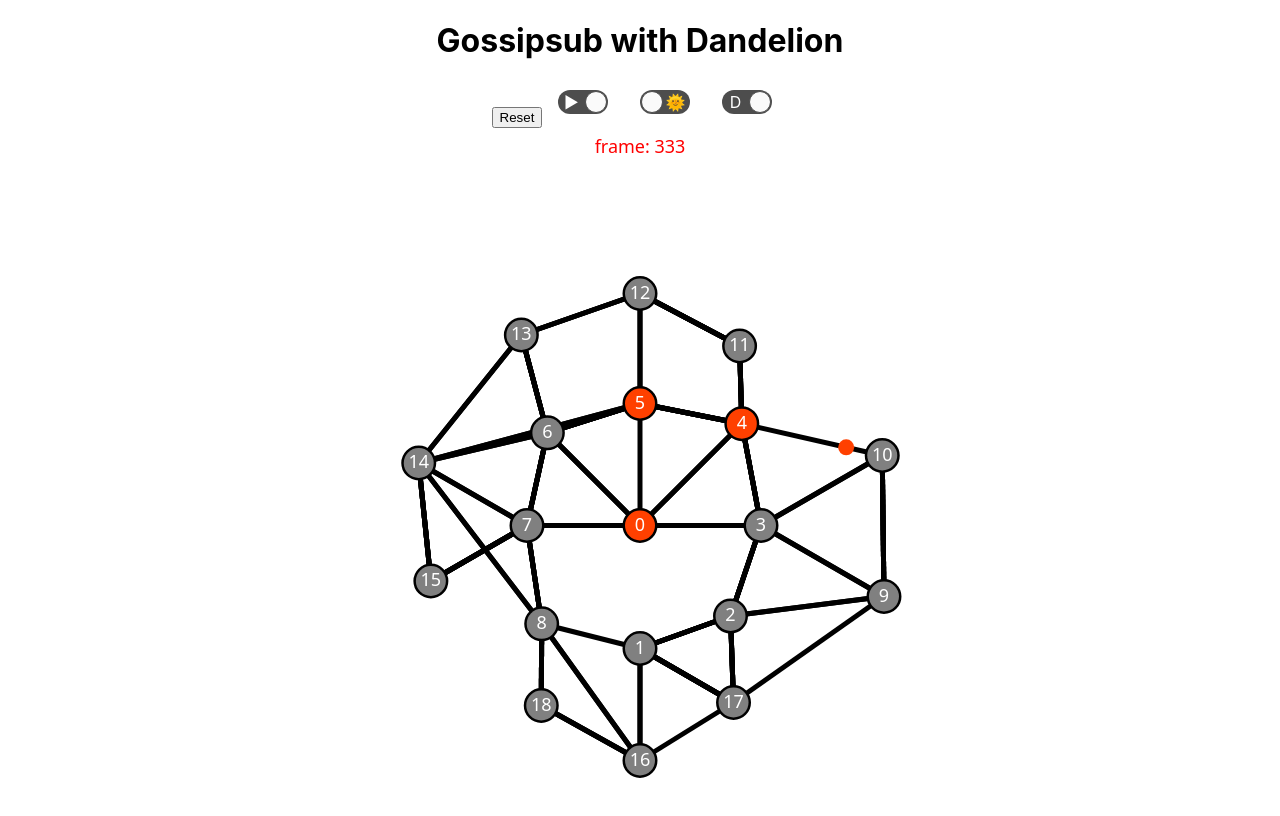
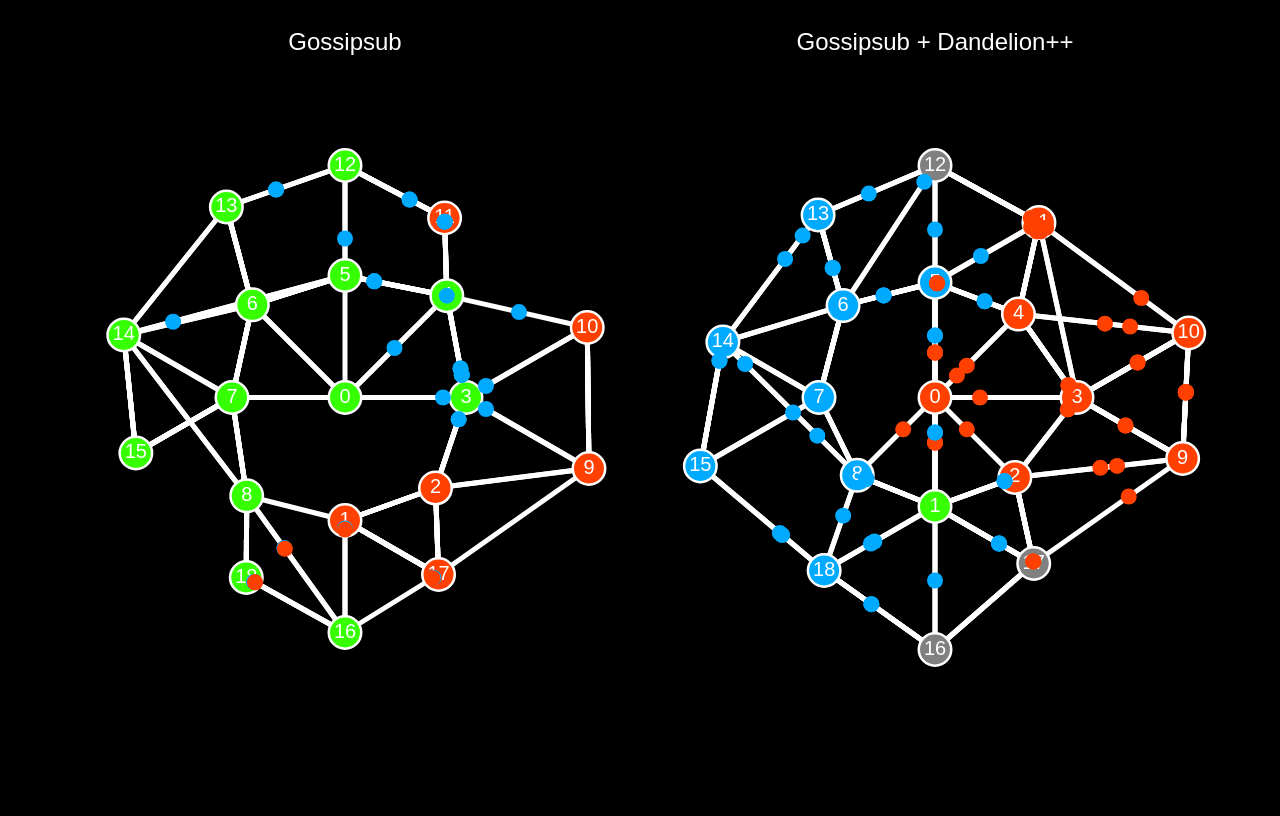
Before and after one commit to AtHeartEngineering/gossipsub_dandelion_visualization, a React (Create React App) app: page / in a window 1280 px wide. Shown: the top 816 px of the page. Built offline with nearby package versions, Linux system fonts and the light colour scheme.

Commit message:
updated to show both demos side by side

```diff
--- a/package.json
+++ b/package.json
@@ -7,6 +7,7 @@
     "@testing-library/react": "^12.1.4",
     "@testing-library/user-event": "^13.5.0",
     "classnames": "^2.3.1",
+    "npm": "^8.7.0",
     "react": "^18.0.0",
     "react-dom": "^18.0.0",
     "react-scripts": "5.0.0"
--- a/src/App.js
+++ b/src/App.js
@@ -2,13 +2,15 @@ import React from 'react'
 import Canvas from './Canvas'
 import GeneratePeers from './GeneratePeers'
 import RenderPeers from './RenderPeers'
+import RenderTitle from './RenderTitle'
 import RenderConnections from './RenderConnections'
 import RenderMessages from './RenderMessages'
-import { clear_and_setup, render_framecount } from './Utils'
+import { clear_and_setup, render_framecount, reset_styles } from './Utils'
 import colors from './colors'
 import ToggleButton from './toggleButton'
 
-window.peers = GeneratePeers()
+window.peers_g = GeneratePeers()
+window.peers_d = GeneratePeers()
 
 const Dandelion = () => <div style={{ color: "white" }}>D</div>;
 const Gossipsub = () => <div style={{ color: "white" }}>G</div>;
@@ -24,7 +26,7 @@ function startRecording() {
   // every time the recorder has new data, we will store it in our array
   rec.ondataavailable = e => chunks.push(e.data);
   // only when the recorder stops, we construct a complete Blob from all the chunks
-  rec.onstop = e => exportVid(new Blob(chunks, {type: 'video/webm'}));
+  rec.onstop = e => exportVid(new Blob(chunks, { type: 'video/webm' }));
 
   rec.start();
   setTimeout(() => { rec.stop() }, 30000);
@@ -44,7 +46,7 @@ function exportVid(blob) {
 
 
 function App() {
-  const [darkTheme, setDarkTheme] = React.useState(false)
+  const [darkTheme, setDarkTheme] = React.useState(true)
   const [playback, setPlayback] = React.useState(true)
   const [networkType, setnetworkType] = React.useState(false)
 
@@ -55,34 +57,55 @@ function App() {
   const random_peer_hue = false
 
   const height = window.innerHeight - 5;
-  const width = window.innerWidth - 50;
+  const width = window.innerWidth / 2 - 50;
 
-  let seeded_messages = false
+  let seeded_messages_g = false
+  let seeded_messages_d = false
 
   React.useEffect(() => {
     //startRecording()
-   })
+  })
 
 
   function reset() {
-    window.peers = GeneratePeers()
-    seeded_messages = false
+    window.peers_g = GeneratePeers()
+    window.peers_d = GeneratePeers()
+    seeded_messages_g = false
+    seeded_messages_d = false
   }
 
   // MAIN DRAW FUNCTION THAT IS PASSED TO THE CANVAS
-  const draw = (ctx, frameCount) => {
+  const draw_gossipsub = (ctx, frameCount) => {
     if (playback) {
       if (frameCount === 0) {
         reset()
       }
       clear_and_setup(ctx, colors[theme])
-      render_framecount(ctx, frameCount, colors[theme])
-      RenderConnections(ctx, window.peers, colors[theme])
-      RenderPeers(ctx, window.peers, colors[theme], random_peer_hue)
-      RenderMessages(ctx, frameCount, window.peers, network, seeded_messages)
-      seeded_messages = true
+      //render_framecount(ctx, frameCount, colors[theme])
+      RenderTitle(ctx, frameCount, colors[theme], "Gossipsub")
+      reset_styles(ctx,colors[theme])
+      RenderConnections(ctx, window.peers_g, colors[theme])
+      RenderPeers(ctx, window.peers_g, colors[theme], random_peer_hue)
+      RenderMessages(ctx, frameCount, window.peers_g, 'gossipsub', seeded_messages_g)
+      seeded_messages_g = true
     }
   }
+  const draw_dandelion = (ctx, frameCount) => {
+    if (playback) {
+      if (frameCount === 0) {
+        reset()
+      }
+      clear_and_setup(ctx, colors[theme])
+      //render_framecount(ctx, frameCount, colors[theme])
+      RenderTitle(ctx, frameCount, colors[theme], "Gossipsub + Dandelion++")
+      reset_styles(ctx,colors[theme])
+      RenderConnections(ctx, window.peers_d, colors[theme])
+      RenderPeers(ctx, window.peers_d, colors[theme], random_peer_hue)
+      RenderMessages(ctx, frameCount, window.peers_d, 'dandelion', seeded_messages_d)
+      seeded_messages_d = true
+    }
+  }
+
 
   const TopBar = () => {
     let network = ""
@@ -97,18 +120,18 @@ function App() {
       document.title = network
     }, [network]);
     return (<div className="topbar">
-      <h1 style={{ color: colors[theme].stroke, }}>{network}</h1>
-      <button onClick={()=> reset()}>Reset</button>
-      <ToggleButton onChange={(state) => setPlayback(state)} icons={{ checked: <Play />, unchecked: <Pause /> }} defaultChecked={playback}/>
-      <ToggleButton onChange={(state) => setDarkTheme(state)} defaultChecked={darkTheme}/>
-      <ToggleButton onChange={(state) => { setnetworkType(state); reset() }} icons={{ checked: <Dandelion />, unchecked: <Gossipsub /> }} defaultChecked={!networkType}/>
+      <h1 style={{ color: colors[theme].stroke, }}>Gossipsub & Gossipsub w/ Dandelion ++</h1>
+      <button onClick={() => reset()}>Reset</button>
+      <ToggleButton onChange={(state) => setPlayback(state)} icons={{ checked: <Play />, unchecked: <Pause /> }} defaultChecked={playback} />
+      <ToggleButton onChange={(state) => setDarkTheme(state)} defaultChecked={darkTheme} />
     </div>)
   }
 
   return (
     <>
-      <TopBar></TopBar>
-      <Canvas draw={draw} width={width + "px"} height={height + "px"} />
+      {/* <TopBar></TopBar> */}
+      <Canvas draw={draw_gossipsub} width={width + "px"} height={height + "px"} />
+      <Canvas draw={draw_dandelion} width={width + "px"} height={height + "px"} />
       <div id="video"></div>
     </>)
 }
--- a/src/RenderMessages.js
+++ b/src/RenderMessages.js
@@ -2,11 +2,11 @@ import { draw_circle_center_coords } from "./Utils";
 import send_gossipsub_message from "./sendGossipsubMessage";
 import send_dandelion_message from "./sendDandelionMessage"
 
-function send_message(network, peers, message, from_idx, hue = 15, stem = undefined) {
+function send_message(network, peers, message, from_idx, hue = 15, stem = undefined, previously_from) {
     if (network !== "dandelion") {
         send_gossipsub_message(peers, message, from_idx, hue, stem)
     } else {
-        send_dandelion_message(peers, message, from_idx, hue, stem)
+        send_dandelion_message(peers, message, from_idx, hue, stem,previously_from)
     }
 }
 
@@ -16,7 +16,7 @@ function RenderMessages(ctx, frameCount, peers, network, initialized, packet_rad
         let max = peers.length
         let min = 1
         let rando = Math.floor(Math.random() * (max - min + 1) + min)
-        //send_message(network, peers, "Hello Ethereum!", rando, 200);
+        send_message(network, peers, "Hello Ethereum!", rando, 200);
     }
     peers.forEach((peer) => {
         if (peer.messages.length > 0) {
@@ -32,8 +32,11 @@ function RenderMessages(ctx, frameCount, peers, network, initialized, packet_rad
                         draw_circle_center_coords(ctx, inTransit.current_position.x, inTransit.current_position.y, packet_radius, message.hue)
                     }
                     if (just_received !== false) {
-                        //console.log(`message received by peer ${just_received}`)
-                        send_message(network, peers, message.message, just_received, message.hue, message.stem)
+                        if(network=="dandelion"){
+                            //console.log(`message received by peer ${just_received}`)
+                            //console.log(`Current Peer ${peer.id}`)
+                        }
+                        send_message(network, peers, message.message, just_received, message.hue, message.stem, peer.id)
                         message.received += 1
                     }
 
--- /dev/null
+++ b/src/RenderTitle.js
@@ -0,0 +1,9 @@
+function RenderTitle(ctx, frameCount, color, title) {
+    ctx.strokeStyle = color.stroke;
+    ctx.font = '24px sans-serif';
+    ctx.textAlign = "center";
+    ctx.fillStyle = color.stroke;
+    ctx.fillText(title, ctx.canvas.width/2, 50);
+}
+
+export default RenderTitle
--- a/src/Utils.js
+++ b/src/Utils.js
@@ -2,17 +2,25 @@ const clear_and_setup = (ctx, colors) => {
     ctx.clearRect(0, 0, ctx.canvas.width, ctx.canvas.height)
     ctx.lineWidth = 5;
     ctx.strokeStyle = colors.stroke;
-    ctx.font = '18px sans';
+    ctx.font = '20px sans-serif';
     ctx.textAlign = "center";
     ctx.fillStyle = colors.background;
     ctx.fillRect(0, 0, ctx.canvas.width, ctx.canvas.height);
+}
+
+const reset_styles = (ctx, colors) => {
+    ctx.lineWidth = 5;
+    ctx.strokeStyle = colors.stroke;
+    ctx.font = '20px sans-serif';
+    ctx.textAlign = "center";
+    ctx.fillStyle = colors.background;
 }
 
 const render_framecount = (ctx, frameCount, colors) => {
     ctx.lineWidth = 5;
     ctx.strokeStyle = "red";
     ctx.fillStyle = "red";
-    ctx.font = '18px sans';
+    ctx.font = '20px sans';
     ctx.textAlign = "center";
     ctx.fillText("frame: " + frameCount, ctx.canvas.width/2, 25);
 }
@@ -103,6 +111,7 @@ function hslToHex(h, s, l) {
 
 export {
     clear_and_setup,
+    reset_styles,
     render_framecount,
     rand_int_range,
     centered,
--- a/src/sendDandelionMessage.js
+++ b/src/sendDandelionMessage.js
@@ -1,7 +1,7 @@
 import { messageInTransit } from "./Utils"
 export default send_dandelion_message
 
-function send_dandelion_message(peers, message, from_idx, hue = 15, stem) {
+function send_dandelion_message(peers, message, from_idx, hue = 15, stem, previously_from) {
     let same_message_index = peers[from_idx].messages.findIndex((msg) => msg.message === message)
     if (same_message_index > -1) {
         if (peers[from_idx].messages[same_message_index].stem === 0) {
@@ -24,7 +24,7 @@ function send_dandelion_message(peers, message, from_idx, hue = 15, stem) {
 
     if (stem > 0) {
         //console.log(`${from_idx}: Sending stem of length ${stem}`)
-        selectedPeers = selectRandomPeers(peers[from_idx].connected_to)
+        selectedPeers = selectRandomPeers(peers[from_idx].connected_to, previously_from)
         selectedPeers.forEach((peer) => {
             _inTransit.push(new messageInTransit(peers[from_idx], peers[peer.id]))
         })
@@ -45,7 +45,7 @@ function send_dandelion_message(peers, message, from_idx, hue = 15, stem) {
 
 
 
-function selectRandomPeers(topicPeers) {
+function selectRandomPeers(topicPeers, previously_from) {
     const numPeers = 1
     let candidates = []
     const selectedPeers = []
@@ -53,6 +53,7 @@ function selectRandomPeers(topicPeers) {
     if (topicPeers !== undefined) {
         // console.log(topicPeers.size + " peers in topic '" + topic + "'")
         candidates = Array.from(topicPeers.values())
+        candidates = candidates.filter(item => item.id != previously_from)
         for (let i = 0; i < numPeers; i++) {
             const randomPeer = Math.floor(Math.random() * candidates.length)
             if (candidates[randomPeer] !== undefined) {
--- a/src/useCanvas.js
+++ b/src/useCanvas.js
@@ -11,7 +11,7 @@ const useCanvas = (draw, props) => {
     let animationFrameId
     const render = () => {
       frameCount++
-      if (frameCount > 1400) {
+      if (frameCount > 1200) {
         frameCount = 0
       }
       draw(context, frameCount)
```
Also changed, not shown: 1 other file (tests, documents, lock files or other folders).
